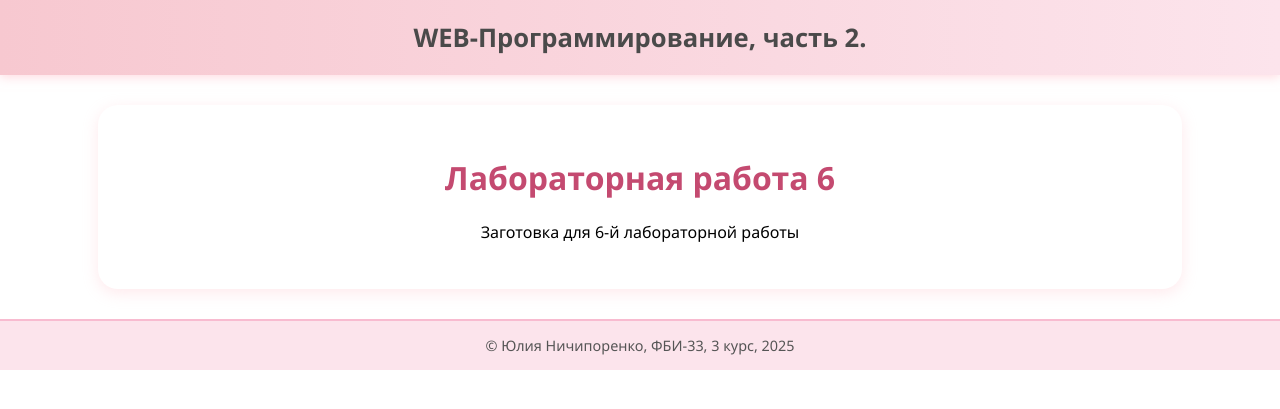
After one commit to JuliaNich/web-back-labs, a Flask app: page /lab6/ in a window 1280 px wide. The commit adds this page. Shown: the top 409 px of the page. Run offline with Flask 3, Linux system fonts and the light colour scheme.

Commit message:
заготовка к 6=й лабораторной

```diff
--- a/app.py
+++ b/app.py
@@ -6,6 +6,7 @@ from lab2 import lab2
 from lab3 import lab3
 from lab4 import lab4
 from lab5 import lab5
+from lab6 import lab6
 
 app = Flask(__name__)
 
@@ -17,6 +18,7 @@ app.register_blueprint(lab2)
 app.register_blueprint(lab3)
 app.register_blueprint(lab4)
 app.register_blueprint(lab5)
+app.register_blueprint(lab6)
 
 log_404 = []
 
@@ -102,6 +104,7 @@ def index():
             <li><a href="{url_for('lab3.lab')}">Лабораторная №3</a></li>
             <li><a href="{url_for('lab4.lab')}">Лабораторная №4</a></li>
             <li><a href="{url_for('lab5.lab')}">Лабораторная №5</a></li>
+            <li><a href="{url_for('lab6.lab')}">Лабораторная №6</a></li>
         </ul>
     </nav>
     <footer>
--- /dev/null
+++ b/lab6.py
@@ -0,0 +1,8 @@
+
+from flask import Blueprint, render_template
+
+lab6 = Blueprint('lab6', __name__)
+
+@lab6.route('/lab6/')
+def lab():
+    return render_template('lab6/lab6.html')
--- a/templates/base.html
+++ b/templates/base.html
@@ -3,7 +3,7 @@
 <head>
     <meta charset="UTF-8">
     <meta name="viewport" content="width=device-width, initial-scale=1.0">
-    <title>Ничипоренко Юлия. {{ self.lab() }}</title>
+    <title>Ничипоренко Юлия. {% block title %}{% endblock %}</title>
     <link rel="stylesheet" href="{{ url_for('static', filename='main.css') }}">
     <style>
     body {
@@ -18,16 +18,13 @@
         }
     </style>
 
-
     <link rel="icon" type="image/jpeg" href="{{ url_for('static', filename='lab2/favicon.jpeg') }}">
 
 </head>
 <body>
     <header>
-        WEB-Программирование, часть 2. {{ self.lab() }}
-        <ul>
-        <a href="/">Главная</a>
-        </ul>
+        WEB-Программирование, часть 2.
+        {% block header %}{% endblock %}
     </header>
 
     <main>
--- /dev/null
+++ b/templates/lab6/lab6.html
@@ -0,0 +1,6 @@
+{% extends "base.html" %}
+
+{% block main %}
+<h1>Лабораторная работа 6</h1>
+<p>Заготовка для 6-й лабораторной работы</p>
+{% endblock %}
```
Lines whose indentation alone changed are shown as unchanged.
